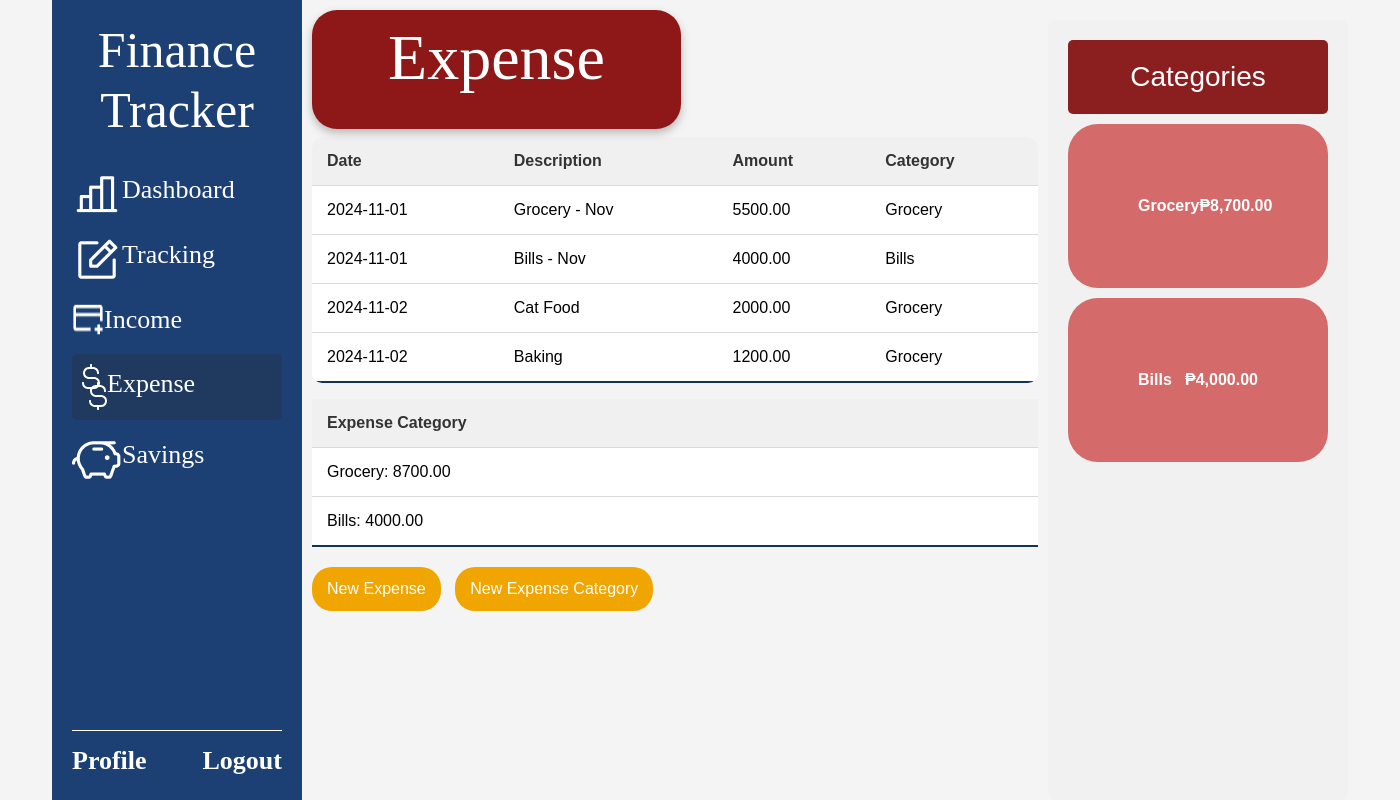
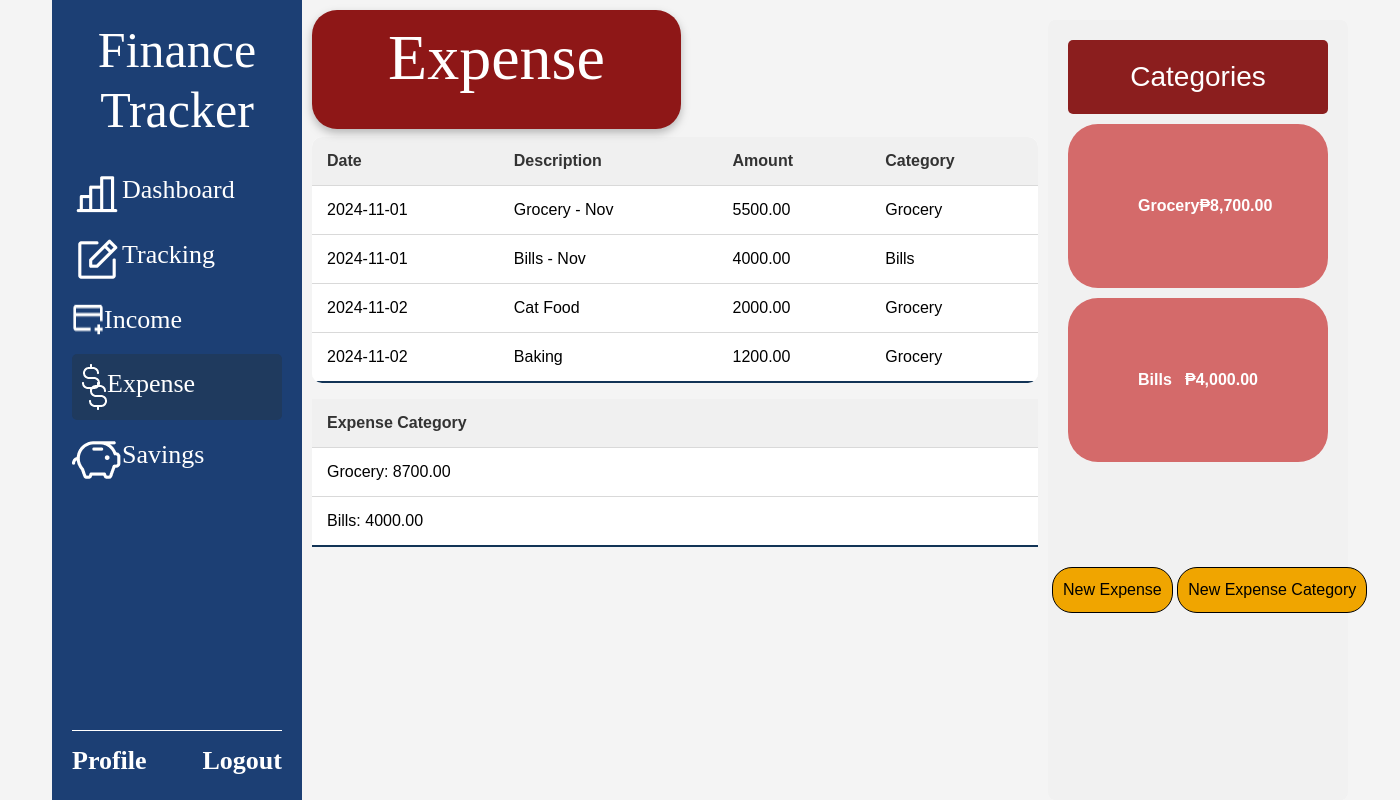
Before and after one commit to donenilo/WebProgFinals, a PHP site: page /expense.php in a window 1400 px wide. Run offline with PHP 8.4, Linux system fonts and the light colour scheme; a user stored in the database is signed in; data comes from the database, SQL or seed files in the repository; some web fonts are replaced.

Commit message:
new expense css

```diff
--- a/css/styles.css
+++ b/css/styles.css
@@ -386,13 +386,15 @@ margin-right: 5px;
 }
 
 .quick_add button {
-  margin-right: 10px;
+  margin-bottom: 10px;
   font-size: 16px;
-  padding: 10px 15px;
+  padding: 10px 10px;
   border-radius: 20px;
-  color: #ffffff;
+  color: #000000;
   background-color: #f0a500;
-  border: none;
+  border-color: black;
+  position: relative;
+  left: 740px;
 }
 
 .quick_add button:hover {
```
